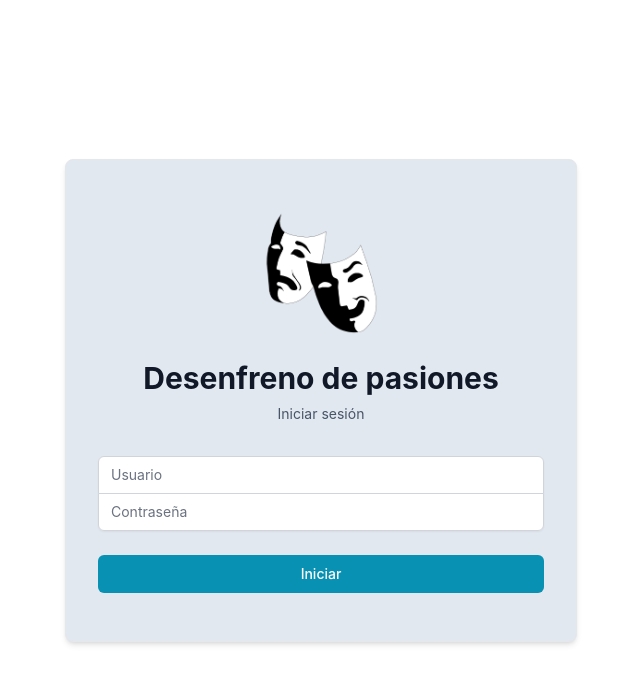
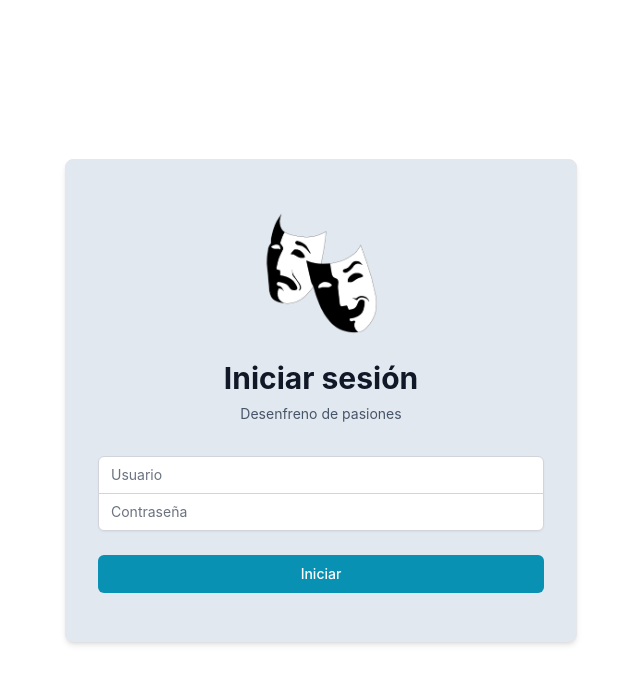
Before and after one commit to sebastianaf/ppr-project, a React (Create React App) app in the folder ui-01/: page /login in a window 1280 px wide. Shown: the top 684 px of the page, without its empty margins (319-959 px from the left). Built offline with nearby package versions, Linux system fonts and the light colour scheme; no server answers.

Commit message:
Updating Login

```diff
--- a/ui-01/src/components/DropdownUser.jsx
+++ b/ui-01/src/components/DropdownUser.jsx
@@ -67,7 +67,7 @@ const DropdownUser = (props) => {
                     window.location.reload(true);
                   }}
                 >
-                  Logout
+                  Cerrar sesión
                 </button>
               )}
             </Menu.Item>
--- a/ui-01/src/pages/Login.jsx
+++ b/ui-01/src/pages/Login.jsx
@@ -38,8 +38,6 @@ const Login = (props) => {
           method: "POST",
         };
         setLoading(true);
-        console.log("---Host variable---");
-        console.log(api.host);
         const data = await fetch(`${api.host}/api/users/login`, req);
         const res = await data.json();
         if (!res.output) {
@@ -90,10 +88,10 @@ const Login = (props) => {
               alt={`logo`}
             />
             <h2 className={`mt-6 text-center text-3xl font-bold text-gray-900`}>
-              {app.name}
+              Iniciar sesión
             </h2>
             <p className={`mt-2 text-center text-sm text-slate-600`}>
-              Iniciar sesión
+              {app.name}
             </p>
           </div>
           <form className={`mt-8 space-y-6`} action={`#`} method={`POST`}>
```
